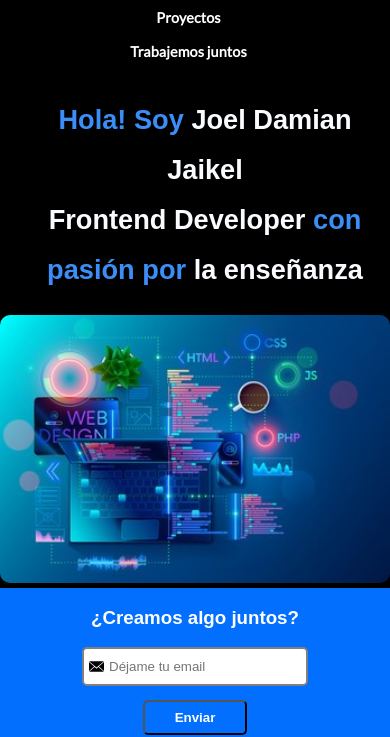
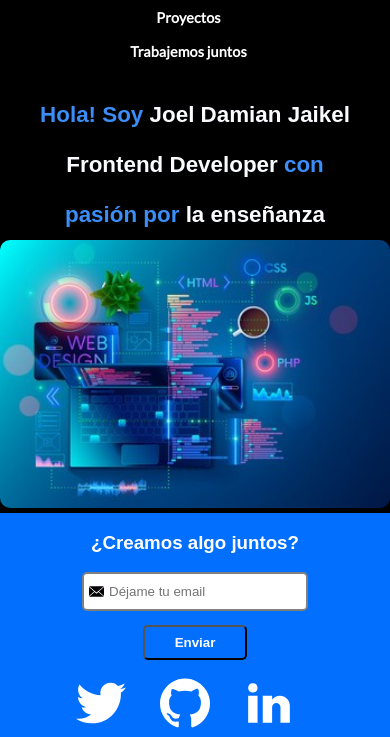
Before and after one commit to JaikelJoel/miPortafolio, a plain HTML site: page index.html in a window 390 px wide. Shown: the part 122-859 px from the top of the page. Drawn offline with Linux system fonts and the light colour scheme; a web font is replaced by a local one.

Commit message:
añadiendo querys del titulo del hero

```diff
--- a/assets/styles/index.css
+++ b/assets/styles/index.css
@@ -234,4 +234,11 @@ strong {
   .contact__social--link:nth-of-type(3) {
     margin: 0 20px 0 0;
   }
+
+  @media screen and (max-width: 399px) {
+    .hero__title {
+      font-size: 1.4em;
+      margin: 15px 10px 0 10px;
+    }
+  }
 }
```
